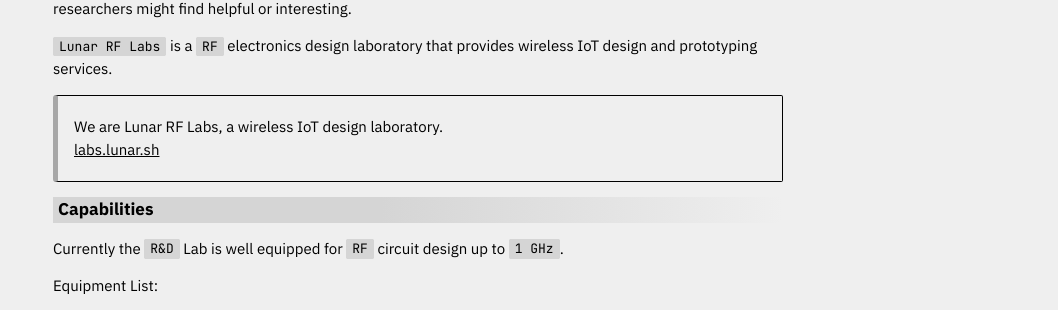
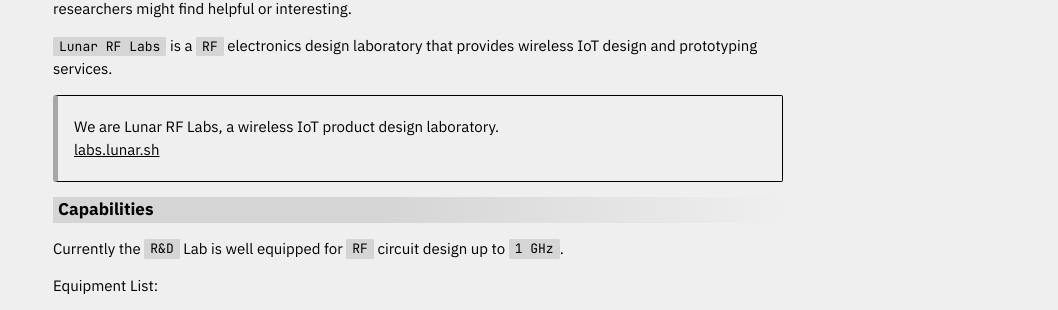
Before and after one commit to lunar-sh/journal.lunar.sh, a Jekyll site: the page built from info.md, in a window 1280 px wide and 900 px high, scrolled down 342 px. Shown: the part 143-453 px from the top of the window, without its empty margins (222-1280 px from the left). Built offline with Jekyll 4.4.1, drawn with Linux system fonts in a browser that asks for light colours; nearby versions of some CDN libraries.

Commit message:
Update info.md

```diff
--- a/info.md
+++ b/info.md
@@ -18,7 +18,7 @@
 `Lunar RF Labs` is a `RF` electronics design laboratory that provides wireless IoT
 design and prototyping services.
 
-> We are Lunar RF Labs, a wireless IoT design laboratory.<br>
+> We are Lunar RF Labs, a wireless IoT product design laboratory.<br>
 [labs.lunar.sh](https://labs.lunar.sh)
 
 # Capabilities
```
